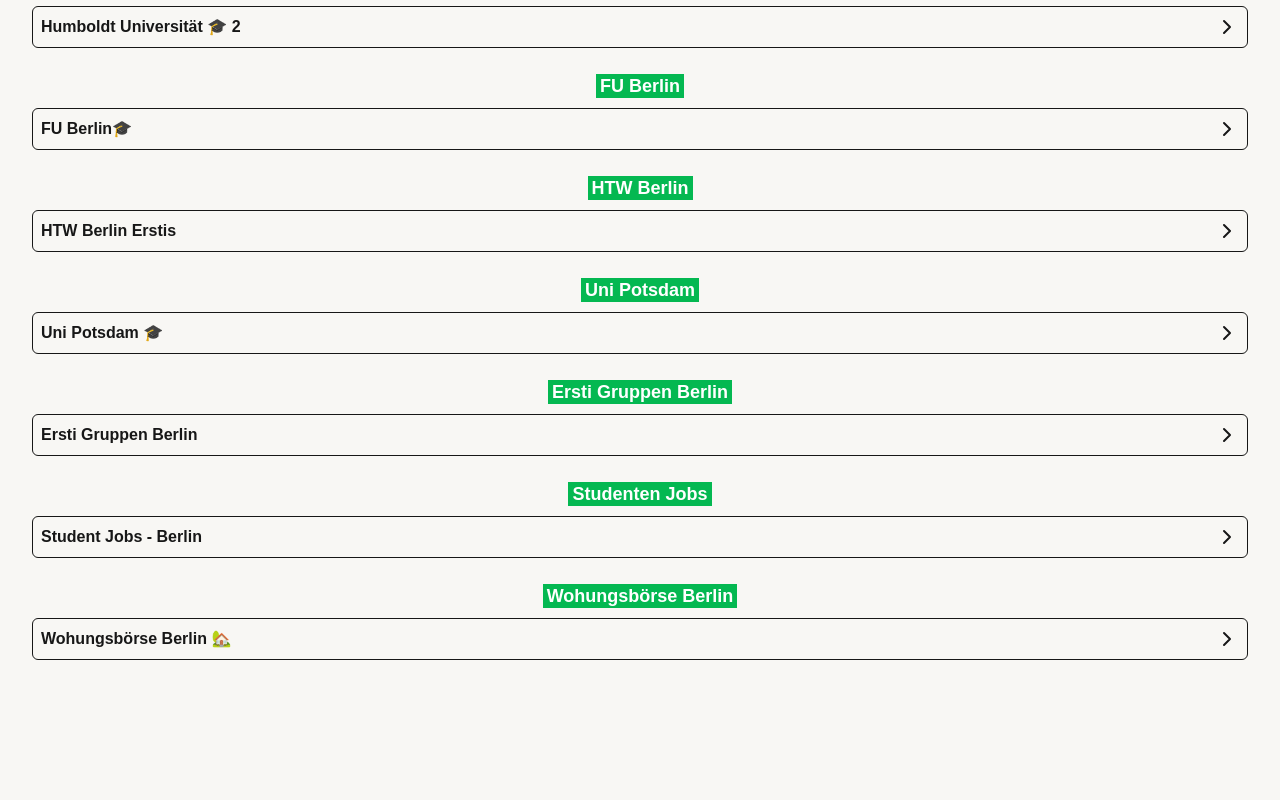
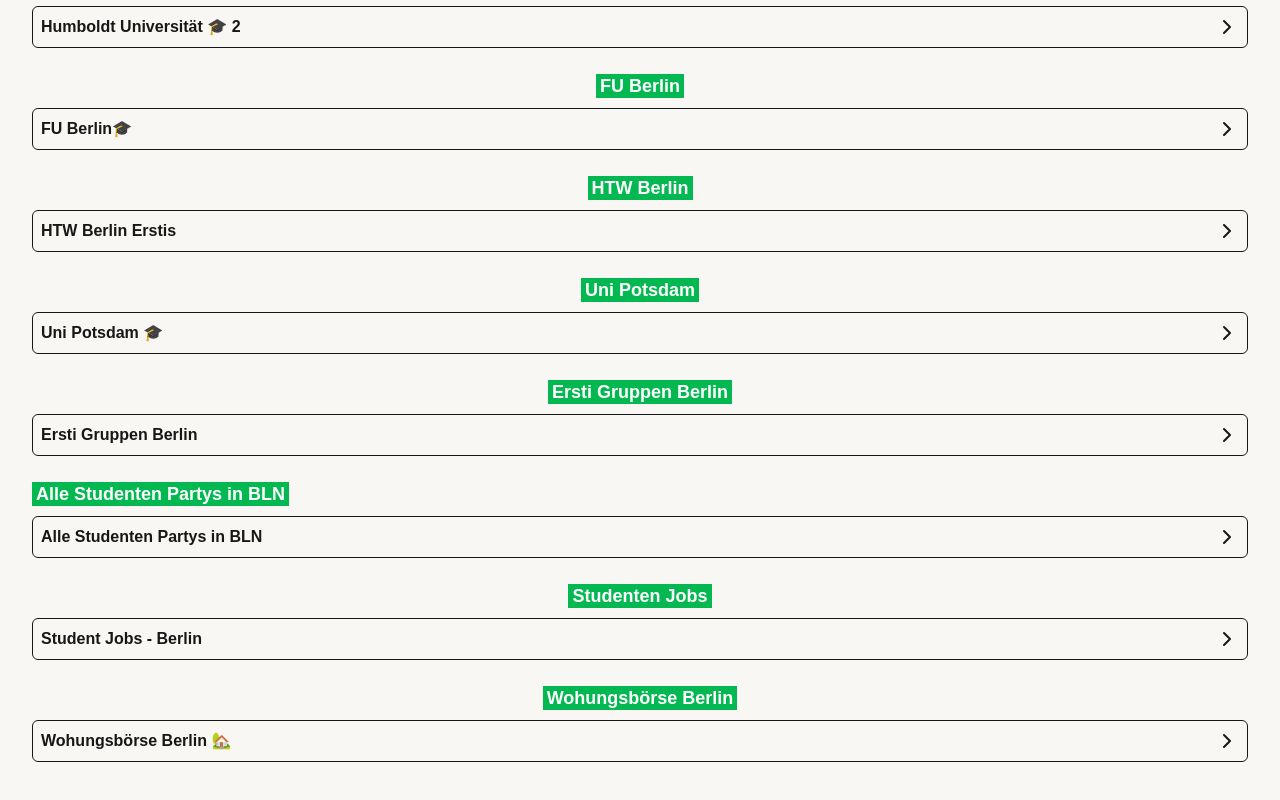
Before and after one commit to fatngucci/gruppen, a Next.js app: page / in a window 1280 px wide. Shown: the part 530-1330 px from the top of the page. Before the commit the page ends 1246 px from the top, so only its background shows below. Built offline with nearby package versions, Linux system fonts and the light colour scheme; a web font is replaced by a local one.

Commit message:
feat: new group link

```diff
--- a/src/app/page.tsx
+++ b/src/app/page.tsx
@@ -72,6 +72,13 @@
                 link="https://chat.whatsapp.com/J8iVHk5exVF7dFOhKVJ1jV"
               />
             </div>
+            <div>
+            <p className="text-lg font-bold"><span className="bg-[#04b851] text-[#ffffff] p-0.5 px-1"> Alle Studenten Partys in BLN </span></p>
+              <LinkButton
+                uni="Alle Studenten Partys in BLN"
+                link="https://chat.whatsapp.com/IGvFo0KFXJW0AkRCC5eyGw"
+              />
+            </div>
             <div className="text-center">
               <p className="text-lg font-bold"><span className="bg-[#04b851] text-[#ffffff] p-0.5 px-1">Studenten Jobs</span></p>
               <LinkButton
```
